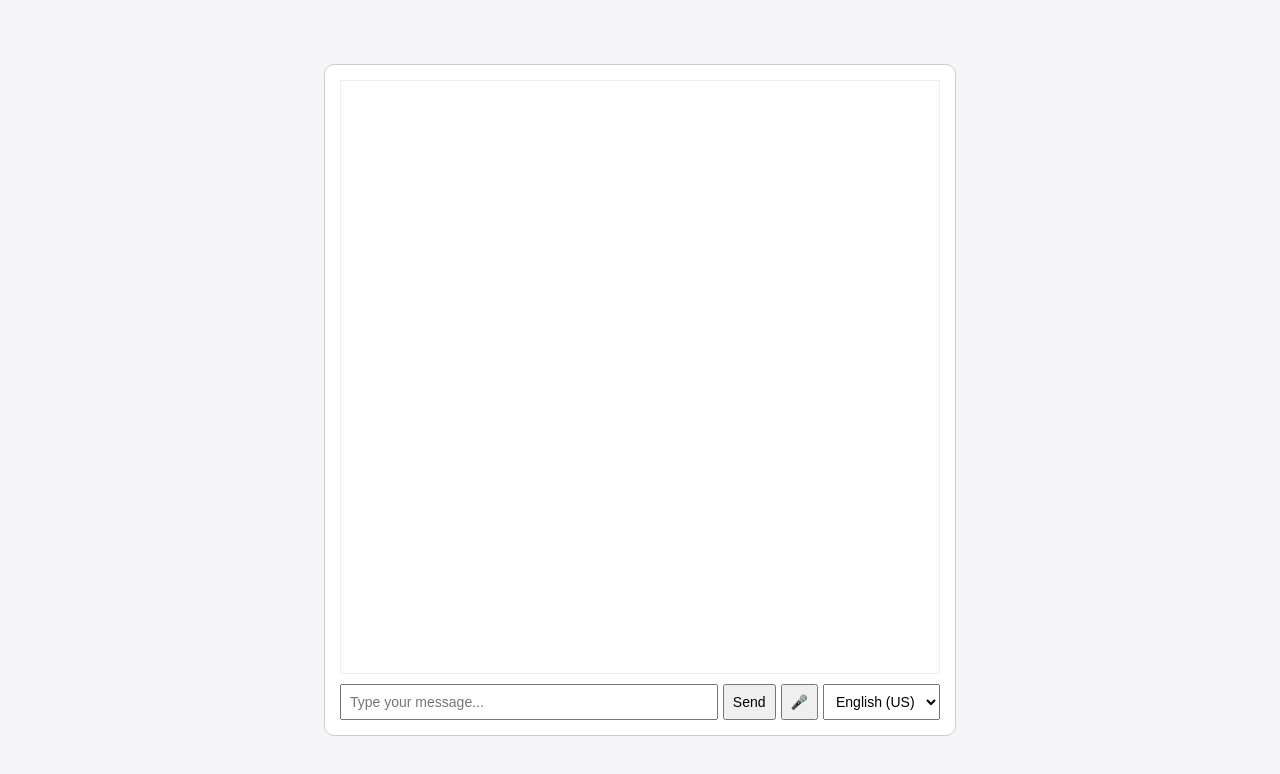
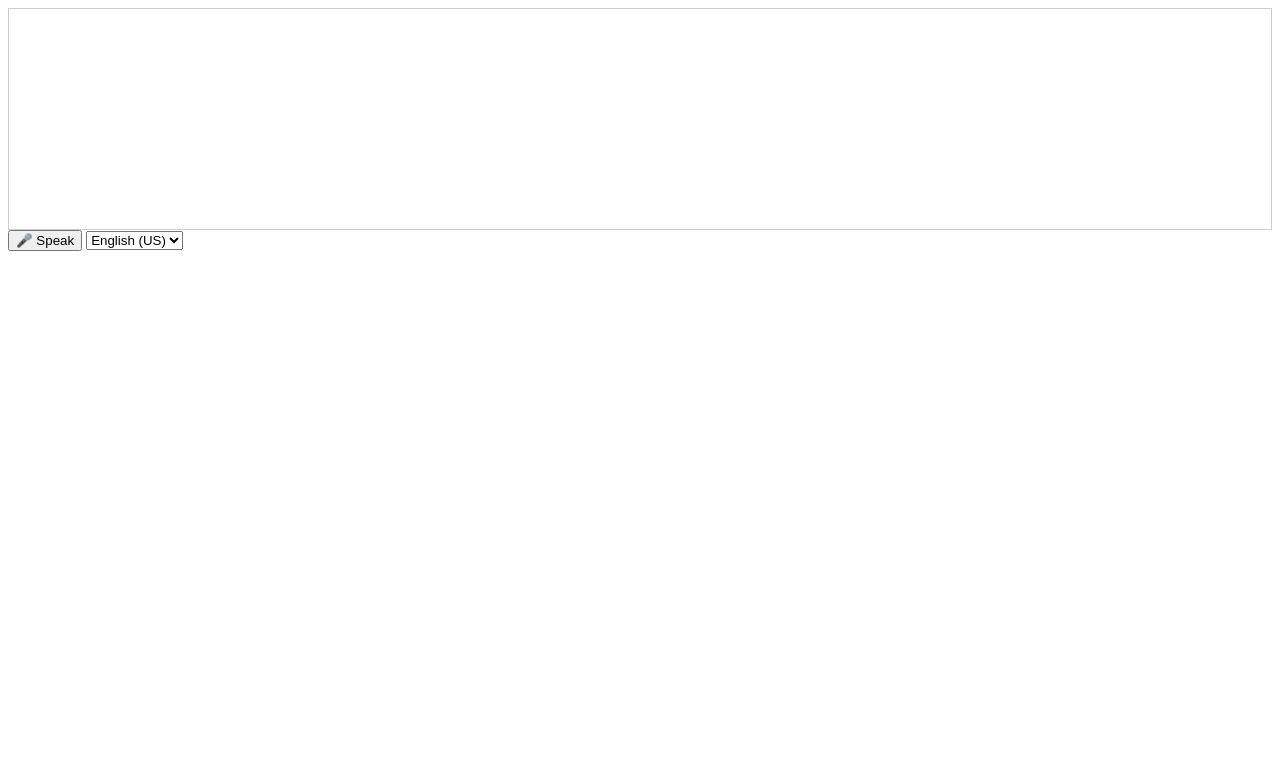
Before and after one commit to Sanjay81006/campusbot.github.io, a plain HTML site: page index.html in a window 1280 px wide. Drawn offline with Linux system fonts and the light colour scheme.

Commit message:
Update index.html

```diff
--- a/index.html
+++ b/index.html
@@ -1,59 +1,9 @@
-<!DOCTYPE html>
-<html lang="en">
-<head>
-  <meta charset="UTF-8">
-  <title>Campus Chatbot with Voice Assist</title>
-  <style>
-    body {
-      font-family: Arial, sans-serif;
-      margin: 0;
-      display: flex;
-      justify-content: center;
-      align-items: center;
-      height: 100vh;
-      background: #f4f4f9;
-    }
-    #chatbox {
-      width: 80%;
-      max-width: 600px;
-      border: 1px solid #ccc;
-      border-radius: 10px;
-      background: white;
-      padding: 15px;
-      display: flex;
-      flex-direction: column;
-      height: 80vh;
-    }
-    #messages {
-      flex: 1;
-      overflow-y: auto;
-      margin-bottom: 10px;
-      padding: 10px;
-      border: 1px solid #eee;
-    }
-    #messages div {
-      margin: 5px 0;
-    }
-    #controls {
-      display: flex;
-      gap: 5px;
-    }
-    input, select, button {
-      padding: 8px;
-      font-size: 14px;
-    }
-    input {
-      flex: 1;
-    }
-  </style>
-</head>
-<body>
-  <div id="chatbox">
-    <div id="messages"></div>
+<div id="chat-box" style="border:1px solid #ccc; padding:10px; height:200px; overflow-y:auto;">
+  <!-- messages will appear here -->
+</div>
+
 <div id="controls">
-      <input type="text" id="userInput" placeholder="Type your message...">
-      <button onclick="sendMessage()">Send</button>
-      <button id="voice-btn">🎤</button>
+  <button id="voice-btn">🎤 Speak</button>
   <select id="lang">
     <option value="en-US">English (US)</option>
     <option value="hi-IN">Hindi</option>
@@ -62,9 +12,5 @@
     <option value="kn-IN">Kannada</option>
   </select>
 </div>
-  </div>
 
-  <!-- Link to external JavaScript -->
 <script src="script.js"></script>
-</body>
-</html>
```
Lines whose indentation alone changed are shown as unchanged.
